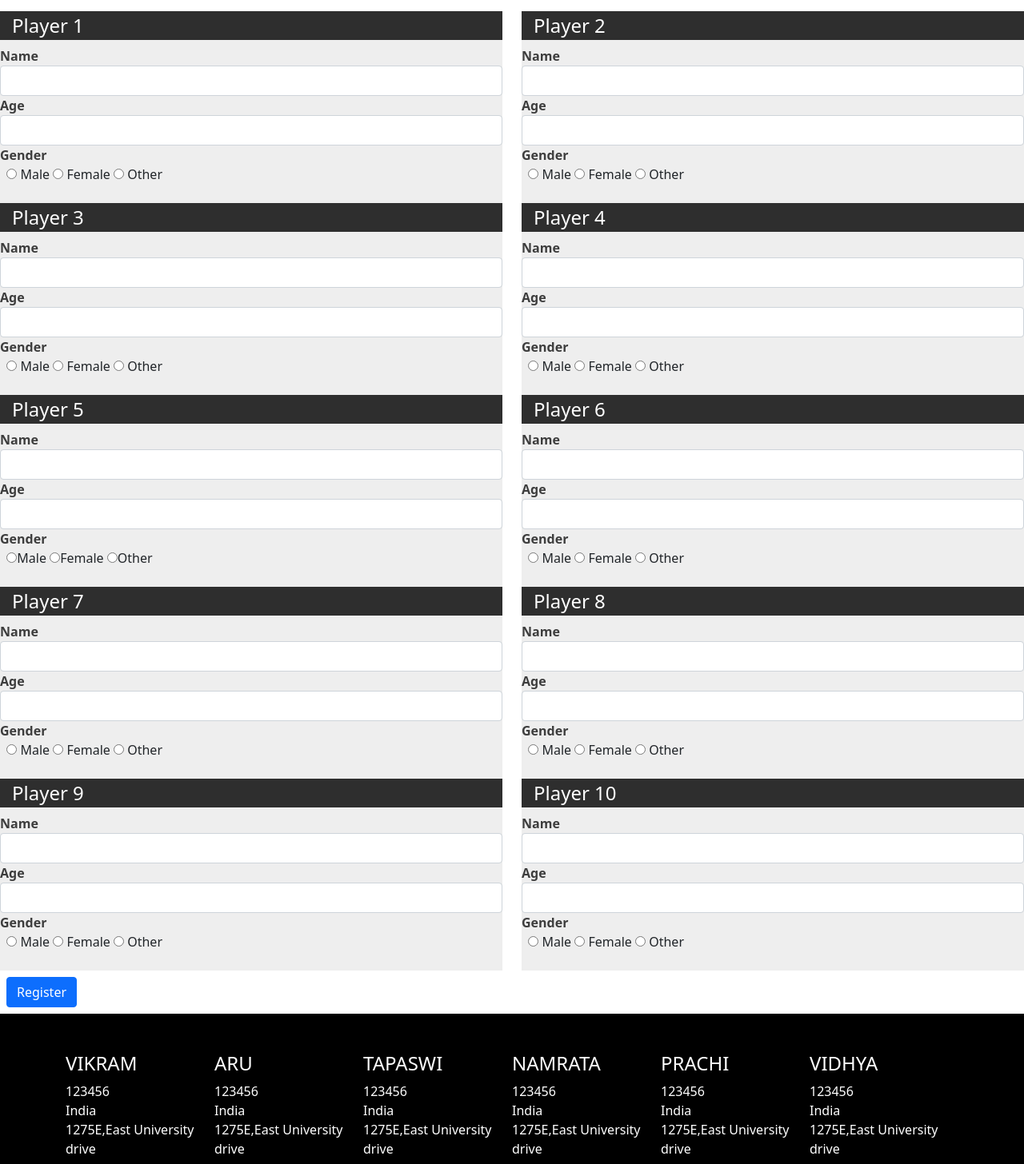
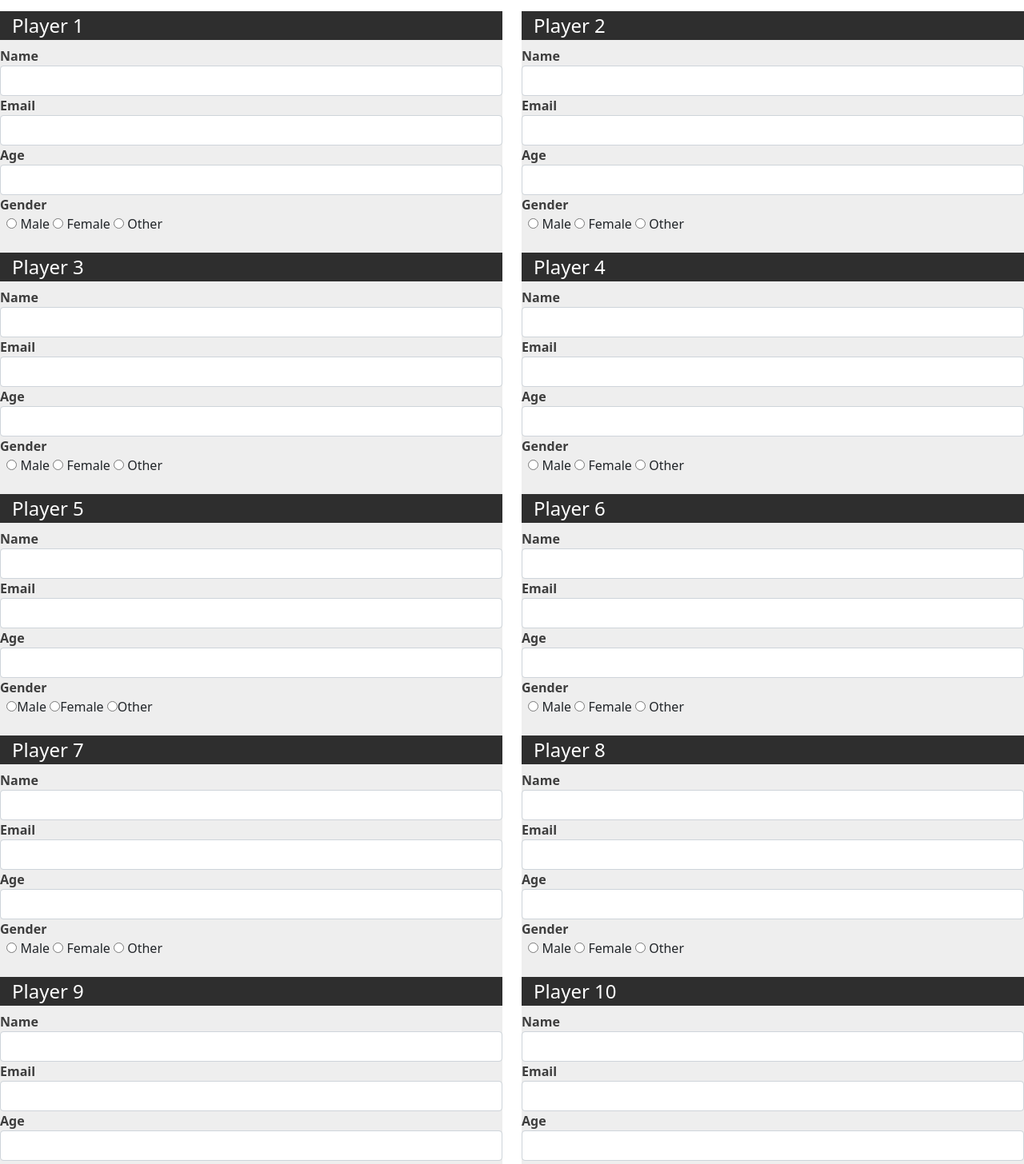
Before and after one commit to araghuw2/SER515-30-STORM-SoccerLeague, a React (Create React App) app in the folder SoccerTournamentFrontend/: page /createteam in a window 1280 px wide. Shown: the part 140-1596 px from the top of the page at 80% size. Built offline with nearby package versions, Linux system fonts and the light colour scheme.

Commit message:
US-77-Task-100 State saving func for player detail

```diff
--- a/SoccerTournamentFrontend/src/components/createTeam.jsx
+++ b/SoccerTournamentFrontend/src/components/createTeam.jsx
@@ -5,8 +5,20 @@ import "./createTeam.css"
 
 class CreateTeam extends Component {
   state = {
-    team_details: { team_name: "", reg_date: "", coach_id: "" },
-    /*player:{player_name: "", player_age: "", player_gender: ""}*/
+    team_details: { team_name: "", coach_id: "" ,
+    player_details:[
+      {name:"",email:"",age:"",gender:""},
+      {name:"",email:"",age:"",gender:""},
+      {name:"",email:"",age:"",gender:""},
+      {name:"",email:"",age:"",gender:""},
+      {name:"",email:"",age:"",gender:""},
+      {name:"",email:"",age:"",gender:""},
+      {name:"",email:"",age:"",gender:""},
+      {name:"",email:"",age:"",gender:""},
+      {name:"",email:"",age:"",gender:""},
+      {name:"",email:"",age:"",gender:""},
+    ],
+  },
     error: {},
   };
 
@@ -19,6 +31,7 @@ class CreateTeam extends Component {
 
     if (error) return;
 
+
     console.log("Submitted");
   };
 
@@ -27,6 +40,25 @@ class CreateTeam extends Component {
     team_details.team_name = e.currentTarget.value;
     this.setState({ team_details });
   };
+
+  setPlayerDetail = (e,index) => {
+    let team_details = {...this.state.team_details}
+    let player_details = {...team_details.player_details}
+
+    let the_player = {...player_details[index]}
+
+    let key = e.target.id;
+    let val = e.target.value;
+
+    the_player = {
+      ...the_player,
+      [key] : val
+    }
+    player_details[index] = the_player;
+    team_details.player_details = player_details;
+
+    this.setState({ team_details });
+  }
 
   render() {
     return (
@@ -47,75 +79,85 @@ class CreateTeam extends Component {
               <div class="column">
                 <fieldset>
                   <legend> Player 1 </legend>
-                  <label htmlFor="Player1Name"> Name </label>
-                  <input id="playername" type="text" className="form-control"/>
-                  <label htmlFor="Player1Age"> Age </label>
-                  <input id="playerage" type="text" className="form-control"/>
-                  <label htmlFor="Player1Gender"> Gender </label>
+                  <label htmlFor="PlayerName"> Name </label>
+                  <input id="name" type="text" className="form-control" onChange={(e) => this.setPlayerDetail(e,0)}/>
+                  <label htmlFor="PlayerEmail"> Email </label>
+                  <input id="email" type="text" className="form-control"/>
+                  <label htmlFor="PlayerAge"> Age </label>
+                  <input id="age" type="text" className="form-control"/>
+                  <label htmlFor="PlayerGender"> Gender </label>
                   <div> &nbsp;&nbsp;
-                    <input type="radio" value="Male" id="Playergender" /> Male&nbsp;
-                    <input type="radio" value="Female" id="Playergender" /> Female&nbsp;
-                    <input type="radio" value="Other" id="Playergender" /> Other&nbsp;
+                    <input type="radio" value="Male" id="gender" /> Male&nbsp;
+                    <input type="radio" value="Female" id="gender" /> Female&nbsp;
+                    <input type="radio" value="Other" id="gender" /> Other&nbsp;
                   </div>
                   <br/>
                 </fieldset>
 
                 <fieldset>
                   <legend> Player 3 </legend>
-                  <label htmlFor="Player1Name"> Name </label>
-                  <input id="playername" type="text" className="form-control"/>
-                  <label htmlFor="Player1Age"> Age </label>
-                  <input id="playerage" type="text" className="form-control"/>
-                  <label htmlFor="Player1Gender"> Gender </label>
+                  <label htmlFor="PlayerName"> Name </label>
+                  <input id="name" type="text" className="form-control"/>
+                  <label htmlFor="PlayerEmail"> Email </label>
+                  <input id="email" type="text" className="form-control"/>
+                  <label htmlFor="PlayerAge"> Age </label>
+                  <input id="age" type="text" className="form-control"/>
+                  <label htmlFor="PlayerGender"> Gender </label>
                   <div>&nbsp;&nbsp;
-                    <input type="radio" value="Male" id="Playergender" /> Male&nbsp;
-                    <input type="radio" value="Female" id="Playergender" /> Female&nbsp;
-                    <input type="radio" value="Other" id="Playergender" /> Other&nbsp;
+                    <input type="radio" value="Male" id="gender" /> Male&nbsp;
+                    <input type="radio" value="Female" id="gender" /> Female&nbsp;
+                    <input type="radio" value="Other" id="gender" /> Other&nbsp;
                   </div>
                   <br/>
                 </fieldset>
 
                 <fieldset>
                   <legend> Player 5 </legend>
-                  <label htmlFor="Player1Name"> Name </label>
-                  <input id="playername" type="text" className="form-control"/>
-                  <label htmlFor="Player1Age"> Age </label>
-                  <input id="playerage" type="text" className="form-control"/>
-                  <label htmlFor="Player1Gender"> Gender </label>
+                  <label htmlFor="PlayerName"> Name </label>
+                  <input id="name" type="text" className="form-control"/>
+                  <label htmlFor="PlayerEmail"> Email </label>
+                  <input id="email" type="text" className="form-control"/>
+                  <label htmlFor="PlayerAge"> Age </label>
+                  <input id="age" type="text" className="form-control"/>
+                  <label htmlFor="PlayerGender"> Gender </label>
                   <div>&nbsp;&nbsp;
-                    <input type="radio" value="Male" id="Playergender" />Male&nbsp;
-                    <input type="radio" value="Female" id="Playergender" />Female&nbsp;
-                    <input type="radio" value="Other" id="Playergender" />Other&nbsp;
+                    <input type="radio" value="Male" id="gender" />Male&nbsp;
+                    <input type="radio" value="Female" id="gender" />Female&nbsp;
+                    <input type="radio" value="Other" id="gender" />Other&nbsp;
                   </div>
                   <br/>
                 </fieldset>
 
                 <fieldset>
                   <legend> Player 7 </legend>
-                  <label htmlFor="Player1Name"> Name </label>
-                  <input id="playername" type="text" className="form-control"/>
-                  <label htmlFor="Player1Age"> Age </label>
-                  <input id="playerage" type="text" className="form-control"/>
-                  <label htmlFor="Player1Gender"> Gender </label>
+                  <label htmlFor="PlayerName"> Name </label>
+                  <input id="name" type="text" className="form-control"/>
+                  <label htmlFor="PlayerEmail"> Email </label>
+                  <input id="email" type="text" className="form-control"/>
+                  <label htmlFor="PlayerAge"> Age </label>
+                  <input id="age" type="text" className="form-control"/>
+                  <label htmlFor="PlayerGender"> Gender </label>
                   <div>&nbsp;&nbsp;
-                    <input type="radio" value="Male" id="Playergender" /> Male&nbsp;
-                    <input type="radio" value="Female" id="Playergender" /> Female&nbsp;
-                    <input type="radio" value="Other" id="Playergender" /> Other&nbsp;
+                    <input type="radio" value="Male" id="gender" /> Male&nbsp;
+                    <input type="radio" value="Female" id="gender" /> Female&nbsp;
+                    <input type="radio" value="Other" id="gender" /> Other&nbsp;
                   </div>
                   <br/>
                 </fieldset>
 
                 <fieldset>
                   <legend> Player 9 </legend>
-                  <label htmlFor="Player1Name"> Name </label>
-                  <input id="playername" type="text" className="form-control"/>
-                  <label htmlFor="Player1Age"> Age </label>
-                  <input id="playerage" type="text" className="form-control"/>
-                  <label htmlFor="Player1Gender"> Gender </label>
+                  <label htmlFor="PlayerName"> Name </label>
+                  <input id="name" type="text" className="form-control"/>
+                  <label htmlFor="PlayerEmail"> Email </label>
+                  <input id="email" type="text" className="form-control"/>
+                  <label htmlFor="PlayerAge"> Age </label>
+                  <input id="age" type="text" className="form-control"/>
+                  <label htmlFor="PlayerGender"> Gender </label>
                   <div>&nbsp;&nbsp;
-                    <input type="radio" value="Male" id="Playergender" /> Male&nbsp;
-                    <input type="radio" value="Female" id="Playergender" /> Female&nbsp;
-                    <input type="radio" value="Other" id="Playergender" /> Other&nbsp;
+                    <input type="radio" value="Male" id="gender" /> Male&nbsp;
+                    <input type="radio" value="Female" id="gender" /> Female&nbsp;
+                    <input type="radio" value="Other" id="gender" /> Other&nbsp;
                   </div>
                   <br/>
                 </fieldset>
@@ -125,14 +167,16 @@ class CreateTeam extends Component {
               <fieldset>
                   <legend> Player 2 </legend>
                   <label htmlFor="Player1Name"> Name </label>
-                  <input id="playername" type="text" className="form-control"/>
+                  <input id="name" type="text" className="form-control"/>
+                  <label htmlFor="Player1Email"> Email </label>
+                  <input id="email" type="text" className="form-control"/>
                   <label htmlFor="Player1Age"> Age </label>
-                  <input id="playerage" type="text" className="form-control"/>
-                  <label htmlFor="Player1Gender"> Gender </label>
+                  <input id="age" type="text" className="form-control"/>
+                  <label htmlFor="PlayerGender"> Gender </label>
                   <div>&nbsp;&nbsp;
-                    <input type="radio" value="Male" id="Playergender" /> Male&nbsp;
-                    <input type="radio" value="Female" id="Playergender" /> Female&nbsp;
-                    <input type="radio" value="Other" id="Playergender" /> Other&nbsp;
+                    <input type="radio" value="Male" id="gender" /> Male&nbsp;
+                    <input type="radio" value="Female" id="gender" /> Female&nbsp;
+                    <input type="radio" value="Other" id="gender" /> Other&nbsp;
                   </div>
                   <br/>
                 </fieldset>
@@ -140,14 +184,16 @@ class CreateTeam extends Component {
                 <fieldset>
                   <legend> Player 4 </legend>
                   <label htmlFor="Player1Name"> Name </label>
-                  <input id="playername" type="text" className="form-control"/>
+                  <input id="name" type="text" className="form-control"/>
+                  <label htmlFor="Player1Email"> Email </label>
+                  <input id="email" type="text" className="form-control"/>
                   <label htmlFor="Player1Age"> Age </label>
-                  <input id="playerage" type="text" className="form-control"/>
-                  <label htmlFor="Player1Gender"> Gender </label>
+                  <input id="age" type="text" className="form-control"/>
+                  <label htmlFor="PlayerGender"> Gender </label>
                   <div>&nbsp;&nbsp;
-                    <input type="radio" value="Male" id="Playergender" /> Male&nbsp;
-                    <input type="radio" value="Female" id="Playergender" /> Female&nbsp;
-                    <input type="radio" value="Other" id="Playergender" /> Other&nbsp;
+                    <input type="radio" value="Male" id="gender" /> Male&nbsp;
+                    <input type="radio" value="Female" id="gender" /> Female&nbsp;
+                    <input type="radio" value="Other" id="gender" /> Other&nbsp;
                   </div>
                   <br/>
                 </fieldset>
@@ -155,14 +201,16 @@ class CreateTeam extends Component {
                 <fieldset>
                   <legend> Player 6 </legend>
                   <label htmlFor="Player1Name"> Name </label>
-                  <input id="playername" type="text" className="form-control"/>
+                  <input id="name" type="text" className="form-control"/>
+                  <label htmlFor="Player1Email"> Email </label>
+                  <input id="email" type="text" className="form-control"/>
                   <label htmlFor="Player1Age"> Age </label>
-                  <input id="playerage" type="text" className="form-control"/>
-                  <label htmlFor="Player1Gender"> Gender </label>
+                  <input id="age" type="text" className="form-control"/>
+                  <label htmlFor="PlayerGender"> Gender </label>
                   <div>&nbsp;&nbsp;
-                    <input type="radio" value="Male" id="Playergender" /> Male&nbsp;
-                    <input type="radio" value="Female" id="Playergender" /> Female&nbsp;
-                    <input type="radio" value="Other" id="Playergender" /> Other&nbsp;
+                    <input type="radio" value="Male" id="gender" /> Male&nbsp;
+                    <input type="radio" value="Female" id="gender" /> Female&nbsp;
+                    <input type="radio" value="Other" id="gender" /> Other&nbsp;
                   </div>
                   <br/>
                 </fieldset>
@@ -170,29 +218,33 @@ class CreateTeam extends Component {
                 <fieldset>
                   <legend> Player 8 </legend>
                   <label htmlFor="Player1Name"> Name </label>
-                  <input id="playername" type="text" className="form-control"/>
+                  <input id="name" type="text" className="form-control"/>
+                  <label htmlFor="Player1Email"> Email </label>
+                  <input id="email" type="text" className="form-control"/>
                   <label htmlFor="Player1Age"> Age </label>
-                  <input id="playerage" type="text" className="form-control"/>
-                  <label htmlFor="Player1Gender"> Gender </label>
+                  <input id="age" type="text" className="form-control"/>
+                  <label htmlFor="PlayerGender"> Gender </label>
                   <div>&nbsp;&nbsp;
-                    <input type="radio" value="Male" id="Playergender" /> Male&nbsp;
-                    <input type="radio" value="Female" id="Playergender" /> Female&nbsp;
-                    <input type="radio" value="Other" id="Playergender" /> Other&nbsp;
+                    <input type="radio" value="Male" id="gender" /> Male&nbsp;
+                    <input type="radio" value="Female" id="gender" /> Female&nbsp;
+                    <input type="radio" value="Other" id="gender" /> Other&nbsp;
                   </div>
                   <br/>
                 </fieldset>
 
                 <fieldset>
                   <legend> Player 10 </legend>
-                  <label htmlFor="Player1Name"> Name </label>
-                  <input id="playername" type="text" className="form-control"/>
-                  <label htmlFor="Player1Age"> Age </label>
-                  <input id="playerage" type="text" className="form-control"/>
-                  <label htmlFor="Player1Gender"> Gender </label>
+                  <label htmlFor="PlayerName"> Name </label>
+                  <input id="name" type="text" className="form-control"/>
+                  <label htmlFor="PlayerEmail"> Email </label>
+                  <input id="email" type="text" className="form-control"/>
+                  <label htmlFor="PlayerAge"> Age </label>
+                  <input id="age" type="text" className="form-control"/>
+                  <label htmlFor="PlayerGender"> Gender </label>
                   <div>&nbsp;&nbsp;
-                    <input type="radio" value="Male" id="Playergender" /> Male&nbsp;
-                    <input type="radio" value="Female" id="Playergender" /> Female&nbsp;
-                    <input type="radio" value="Other" id="Playergender" /> Other&nbsp;
+                    <input type="radio" value="Male" id="gender" /> Male&nbsp;
+                    <input type="radio" value="Female" id="gender" /> Female&nbsp;
+                    <input type="radio" value="Other" id="gender" /> Other&nbsp;
                   </div>
                   <br/>
                 </fieldset>
```
